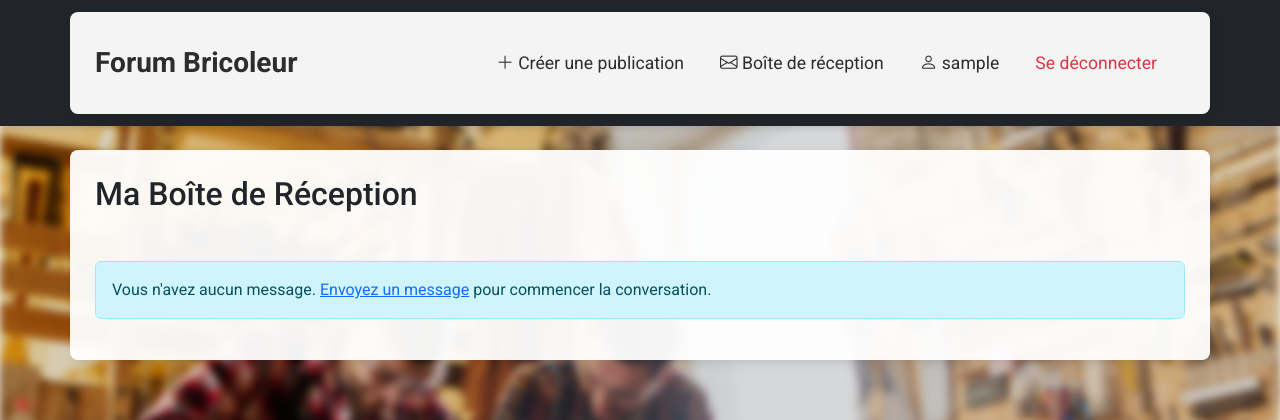
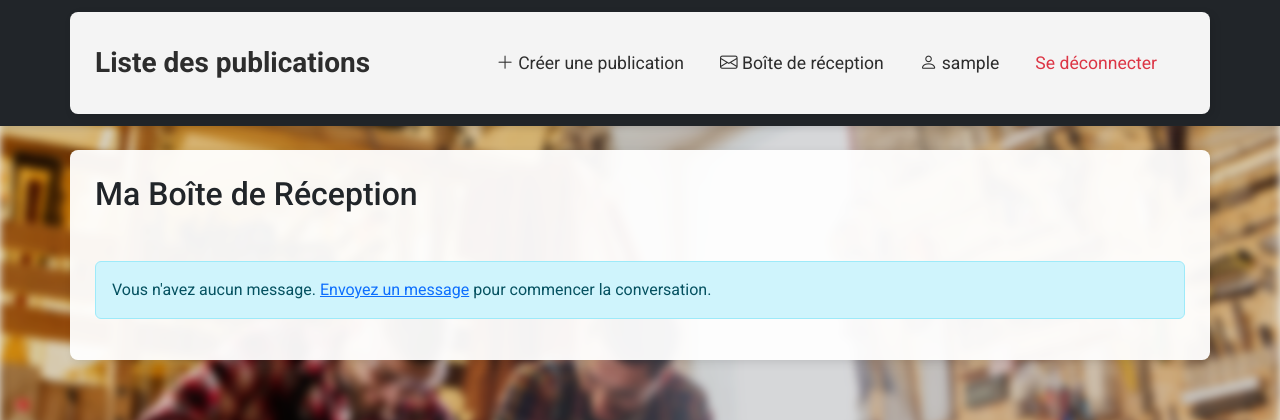
Before and after one commit to Mollylil16/forum_django, a Django app: page /inbox/ in a window 1280 px wide. Shown: the top 420 px of the page. Run offline with Django 3.2, Linux system fonts and the light colour scheme; the visitor is signed in with stand-in values (Sample User, id 1); data that the repository does not hold is empty; some libraries are stand-ins or nearby versions.

Commit message:
forum bricoleur

```diff
--- a/forum/templates/forum/base.html
+++ b/forum/templates/forum/base.html
@@ -13,7 +13,7 @@
 <body>
     <nav class="navbar navbar-expand-lg navbar-dark bg-dark">
         <div class="container">
-            <a class="navbar-brand" href="{% url 'home' %}">Forum Bricoleur</a>
+            <a class="navbar-brand" href="{% url 'home' %}">Liste des publications</a>
             <button class="navbar-toggler" type="button" data-bs-toggle="collapse" data-bs-target="#navbarNav">
                 <span class="navbar-toggler-icon"></span>
             </button>
```
